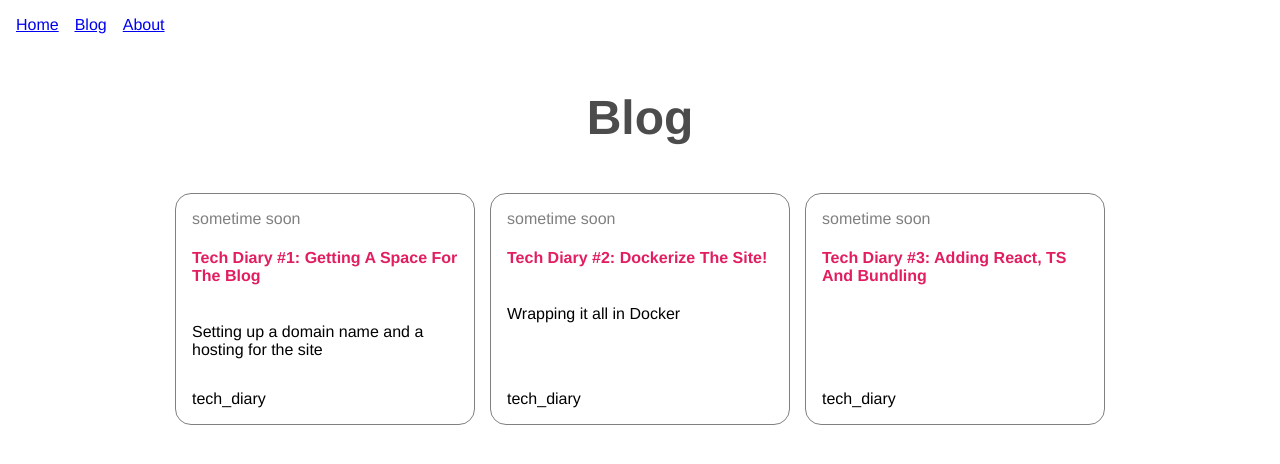
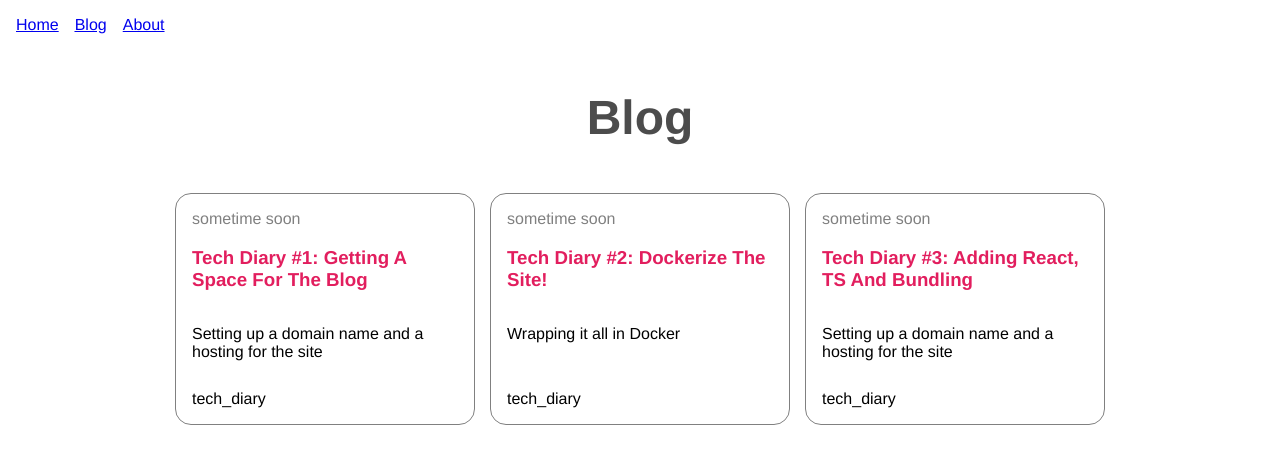
Before and after one commit to innayarantseva/lytkinna.tech, a React app: page /blog in a window 1280 px wide. Shown: the top 464 px of the page. Built offline with nearby package versions, Linux system fonts and the light colour scheme.

Commit message:
refactored blog posts page

```diff
--- /dev/null
+++ b/src/data/posts.ts
@@ -0,0 +1,25 @@
+import { PostLinkProps } from '../pages/BlogpostList';
+
+export const POSTS: PostLinkProps[] = [
+    {
+        href: '/blog/first-post',
+        heading: 'Tech Diary #1: Getting A Space For The Blog',
+        description: 'Setting up a domain name and a hosting for the site',
+        date: 'sometime soon',
+        tags: ['tech_diary']
+    },
+    {
+        href: '/blog/second-post',
+        heading: 'Tech Diary #2: Dockerize The Site!',
+        description: 'Wrapping it all in Docker',
+        date: 'sometime soon',
+        tags: ['tech_diary']
+    },
+    {
+        href: '/blog/third-post',
+        heading: 'Tech Diary #3: Adding React, TS And Bundling',
+        description: 'Setting up a domain name and a hosting for the site',
+        date: 'sometime soon',
+        tags: ['tech_diary']
+    }
+];
--- a/src/pages/Blog.tsx
+++ b/src/pages/Blog.tsx
@@ -1,116 +1,16 @@
 import React from 'react';
-import styled from 'styled-components';
-import { Link } from 'wouter';
 import { Page } from '../components/Page';
-
-const Time = styled.time`
-    color: grey;
-`;
-
-const Ul = styled.ul`
-    display: grid;
-    grid-template-columns: repeat(auto-fit, 300px);
-    grid-gap: 15px;
-    justify-content: center;
-    padding: 0;
-    margin: auto;
-    width: 100%;
-`;
-const Li = styled.li`
-    display: flex;
-    padding: 0;
-    margin: 0;
-    list-style: none;
-
-    min-height: 230px;
-
-    border: 1px solid grey;
-    border-radius: 16px;
-
-    transition: color ease-in-out 0.2s;
-
-    &:hover {
-        border-color: #e21e5e;
-    }
-`;
-
-const PostHeading = styled.h4`
-    color: #e21e5e;
-`;
-
-const Description = styled.p`
-    flex-grow: 2;
-`;
-
-type PostLinkProps = {
-    href: string;
-    className?: string;
-    heading: string;
-    description: string;
-    date: string;
-    tags?: string[];
-};
-
-const PostLink: React.FC<PostLinkProps> = ({
-    href,
-    className,
-    heading,
-    description,
-    date,
-    tags
-}) => {
-    return (
-        <Li>
-            <Link href={href} className={className}>
-                <Time dateTime={date}>{date}</Time>
-                <PostHeading>{heading}</PostHeading>
-                <Description>{description}</Description>
-
-                {tags.length
-                    ? tags.map((tag) => <div key={tag}>{tag}</div>)
-                    : ''}
-            </Link>
-        </Li>
-    );
-};
-
-const StyledPostLink = styled(PostLink)`
-    display: flex;
-    flex-direction: column;
-    flex-grow: 1;
-
-    padding: 1em;
-
-    text-decoration: none;
-    color: black;
-`;
+import { POSTS } from '../data/posts';
+import { BlogpostLink, BlogpostList } from './BlogpostList';
 
 export const Blog = () => {
     return (
         <Page heading="Blog">
-            <Ul>
-                <StyledPostLink
-                    href="/blog/first-post"
-                    heading="Tech Diary #1: Getting A Space For The Blog"
-                    description="Setting up a domain name and a hosting for the site"
-                    date="sometime soon"
-                    tags={['tech_diary']}
-                />
-                <StyledPostLink
-                    href="/blog/second-post"
-                    heading="Tech Diary #2: Dockerize The Site!"
-                    description="Wrapping it all in Docker"
-                    date="sometime soon"
-                    tags={['tech_diary']}
-                />
-                <StyledPostLink
-                    href="/blog/third"
-                    heading="Tech Diary #3: Adding React, TS And Bundling"
-                    description=""
-                    date="sometime soon"
-                    tags={['tech_diary']}
-                />
-            </Ul>
+            <BlogpostList>
+                {POSTS.map((post) => (
+                    <BlogpostLink key={post.href} {...post} />
+                ))}
+            </BlogpostList>
         </Page>
     );
 };
--- /dev/null
+++ b/src/pages/BlogpostList.tsx
@@ -0,0 +1,86 @@
+import React from 'react';
+import styled from 'styled-components';
+import { Link } from 'wouter';
+
+export const BlogpostList = styled.ul`
+    display: grid;
+    grid-template-columns: repeat(auto-fit, 300px);
+    grid-gap: 15px;
+    justify-content: center;
+    padding: 0;
+    margin: auto;
+    width: 100%;
+`;
+
+const Li = styled.li`
+    display: flex;
+    padding: 0;
+    margin: 0;
+    list-style: none;
+
+    min-height: 230px;
+
+    border: 1px solid grey;
+    border-radius: 16px;
+
+    transition: color ease-in-out 0.2s;
+
+    &:hover {
+        border-color: #e21e5e;
+    }
+`;
+
+const Time = styled.time`
+    color: grey;
+`;
+
+const Heading = styled.h3`
+    color: #e21e5e;
+`;
+
+const Description = styled.p`
+    flex-grow: 2;
+`;
+
+export type PostLinkProps = {
+    href: string;
+    className?: string;
+    heading: string;
+    description: string;
+    date: string;
+    tags?: string[];
+};
+
+const PostLink: React.FC<PostLinkProps> = ({
+    href,
+    className,
+    heading,
+    description,
+    date,
+    tags
+}) => {
+    return (
+        <Li>
+            <Link href={href} className={className}>
+                <Time dateTime={date}>{date}</Time>
+                <Heading>{heading}</Heading>
+                <Description>{description}</Description>
+
+                {tags.length
+                    ? tags.map((tag) => <div key={tag}>{tag}</div>)
+                    : ''}
+            </Link>
+        </Li>
+    );
+};
+
+export const BlogpostLink = styled(PostLink)`
+    display: flex;
+    flex-direction: column;
+    flex-grow: 1;
+
+    padding: 1em;
+
+    text-decoration: none;
+    color: black;
+`;
```
